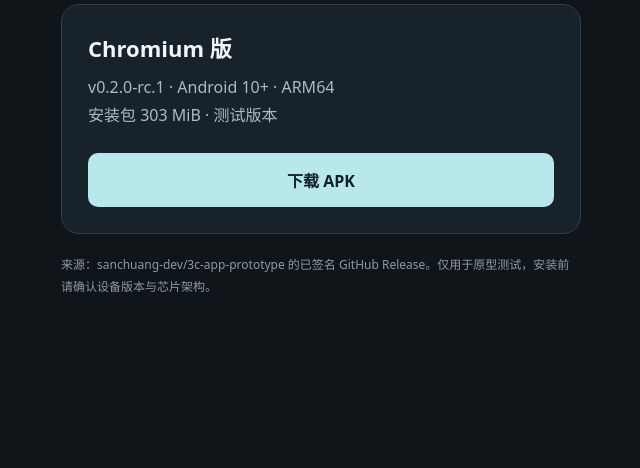
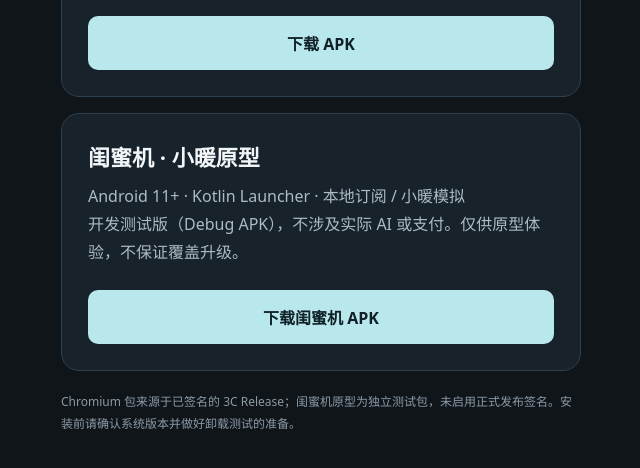
Before and after one commit to sanchuang-dev/proto-infra, a plain HTML site: page downloads/index.html in a window 1280 px wide. Shown: the part 304-772 px from the top of the page, without its empty margins (319-959 px from the left). Drawn offline with Linux system fonts and the light colour scheme.

Commit message:
feat(download): list Jianqu companion APK beside existing Chromium

```diff
--- a/downloads/index.html
+++ b/downloads/index.html
@@ -29,7 +29,12 @@
       <p>v0.2.0-rc.1 · Android 10+ · ARM64<br>安装包 303 MiB · 测试版本</p>
       <a class="download" href="./3c.apk" download="3C-Prototype-Chromium-v0.2.0-rc.1.apk">下载 APK</a>
     </article>
-    <footer>来源：sanchuang-dev/3c-app-prototype 的已签名 GitHub Release。仅用于原型测试，安装前请确认设备版本与芯片架构。</footer>
+    <article style="margin-top:16px">
+      <h2>闺蜜机 · 小暖原型</h2>
+      <p>Android 11+ · Kotlin Launcher · 本地订阅 / 小暖模拟<br>开发测试版（Debug APK），不涉及实际 AI 或支付。仅供原型体验，不保证覆盖升级。</p>
+      <a class="download" href="./jianqu.apk" download="Jianqu-Companion-Demo.apk">下载闺蜜机 APK</a>
+    </article>
+    <footer>Chromium 包来源于已签名的 3C Release；闺蜜机原型为独立测试包，未启用正式发布签名。安装前请确认系统版本并做好卸载测试的准备。</footer>
   </main>
 </body>
 </html>
```
